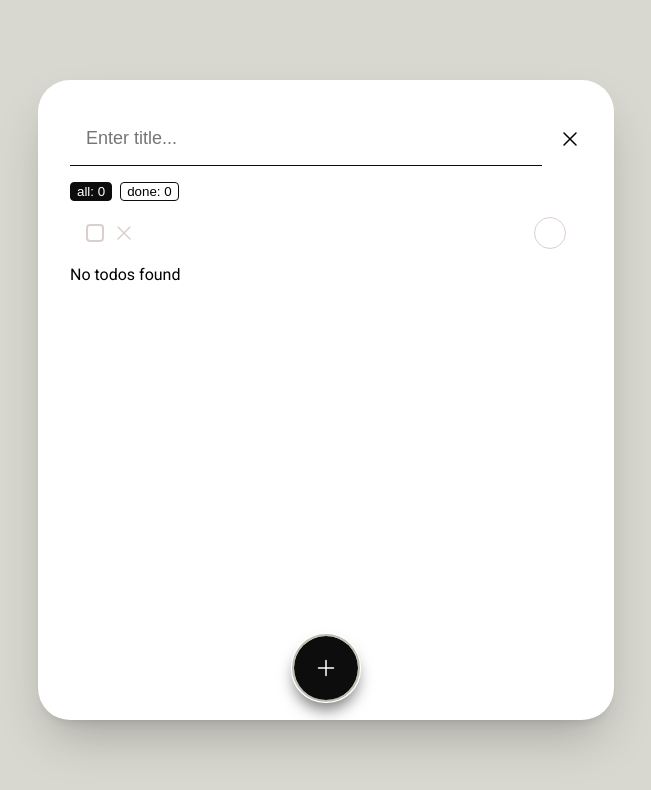
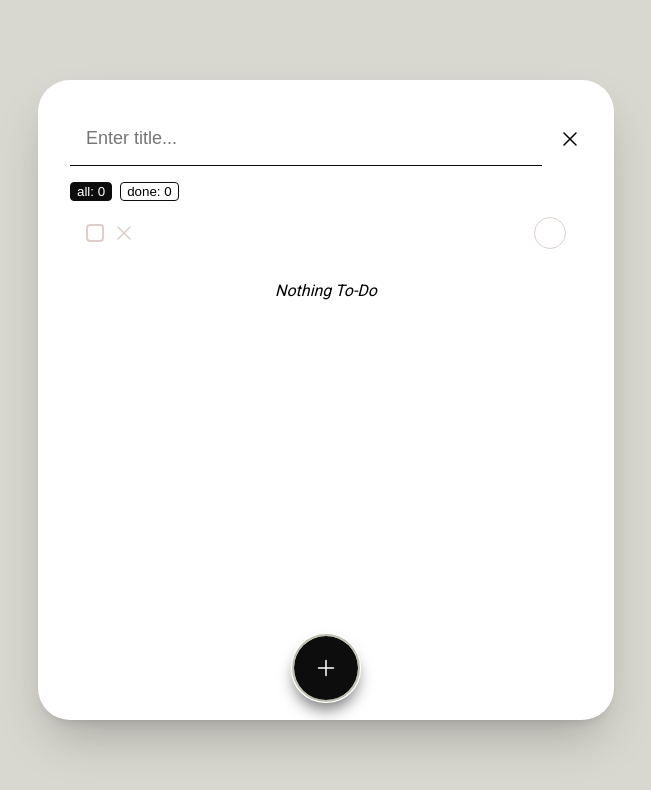
Before and after one commit to johntsaava/gegidze-task, a React (Vite) app: page / in a window 1280 px wide. Shown: the top 790 px of the page, without its empty margins (314-965 px from the left). Built offline with nearby package versions, Linux system fonts and the light colour scheme.

Commit message:
update text

```diff
--- a/index.html
+++ b/index.html
@@ -4,7 +4,7 @@
     <meta charset="UTF-8" />
     <link rel="icon" type="image/svg+xml" href="/vite.svg" />
     <meta name="viewport" content="width=device-width, initial-scale=1.0" />
-    <title>Todo list</title>
+    <title>To-Do list</title>
     <link rel="preconnect" href="https://fonts.googleapis.com" />
     <link rel="preconnect" href="https://fonts.gstatic.com" crossorigin />
     <link
--- a/src/components/TodoList.tsx
+++ b/src/components/TodoList.tsx
@@ -13,10 +13,16 @@ const Root = styled("div")`
   }
 `;
 
+const Paragraph = styled.p`
+  text-align: center;
+  padding: 1rem;
+  font-style: italic;
+`;
+
 export const TodoList = observer(
   ({ store }: { store: ObservableTodoStore }) => {
     if (store.queriedTodos.length === 0) {
-      return <p>No todos found</p>;
+      return <Paragraph>Nothing To-Do</Paragraph>;
     }
 
     return (
```
